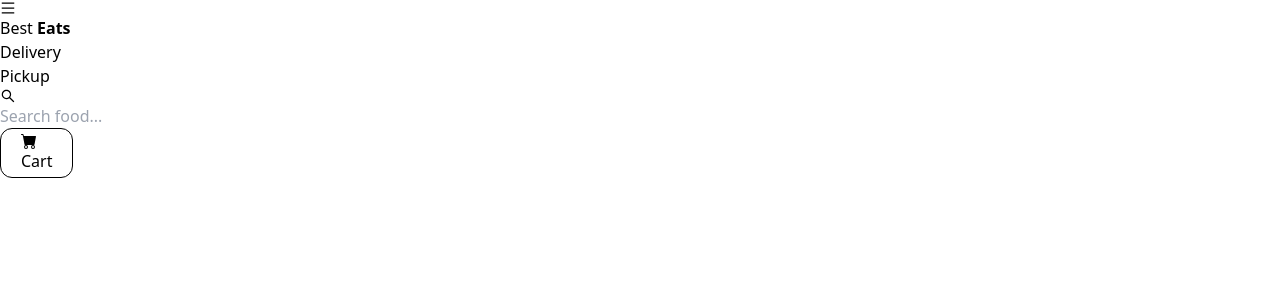
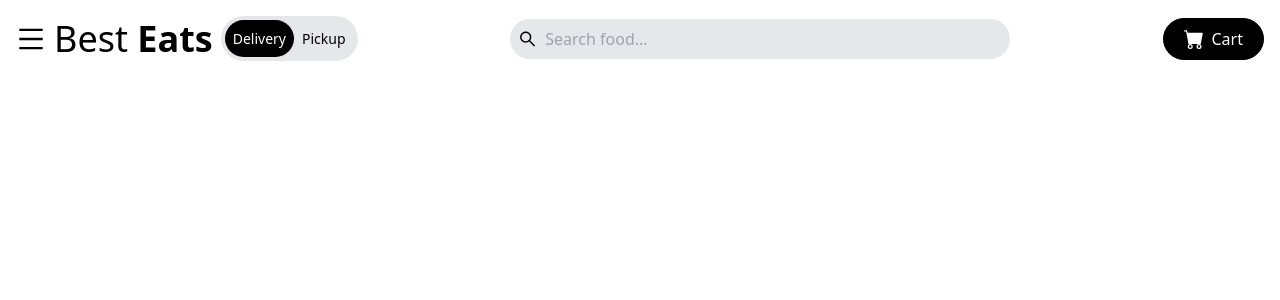
Before and after one commit to VladimirVolvakov/restaurant-cart-react-app, a React (Create React App) app: page / in a window 1280 px wide. Shown: the top 300 px of the page. Built offline with nearby package versions, Linux system fonts and the light colour scheme; the HTML template or start-up script is replaced by a standard one.

Commit message:
style: add styles to Navbar component

```diff
--- a/src/components/Navbar.jsx
+++ b/src/components/Navbar.jsx
@@ -4,25 +4,27 @@ import { BsFillCartFill } from "react-icons/bs";
 
 const Navbar = () => {
   return (
-    <nav>
-      <div>
-        <div>
-          <AiOutlineMenu />
+    <nav className="max-w-[1440px] mx-auto flex justify-between items-center p-4">
+      <div className="flex items-center">
+        <div className="cursor-pointer">
+          <AiOutlineMenu size={30} />
         </div>
-        <h1>Best <span className="font-bold">Eats</span></h1>
-        <div>
-          <p>Delivery</p>
-          <p>Pickup</p>
+        <h1 className="text-2xl sm:text-3xl lg:text-4xl px-2">
+          Best <span className="font-bold">Eats</span>
+        </h1>
+        <div className="hidden lg:flex items-center bg-gray-200 rounded-full p-1 text-[14px]">
+          <p className="rounded-full p-2 bg-black text-white">Delivery</p>
+          <p className="p-2">Pickup</p>
         </div>
       </div>
 
-      <div>
-        <AiOutlineSearch />
-        <input type="text" placeholder="Search food..." />
+      <div className="bg-gray-200 rounded-full px-2 flex items-center w-[200px] sm:w-[400px] lg:w-[500px]">
+        <AiOutlineSearch size={20} />
+        <input className="w-full bg-transparent p-2 focus:outline-none" type="text" placeholder="Search food..." />
       </div>
 
-      <button>
-        <BsFillCartFill />
+      <button className="bg-black text-white hidden md:flex items-center py-2 rounded-full">
+        <BsFillCartFill className="mr-2" size={20} />
         Cart
       </button>
     </nav>
```
